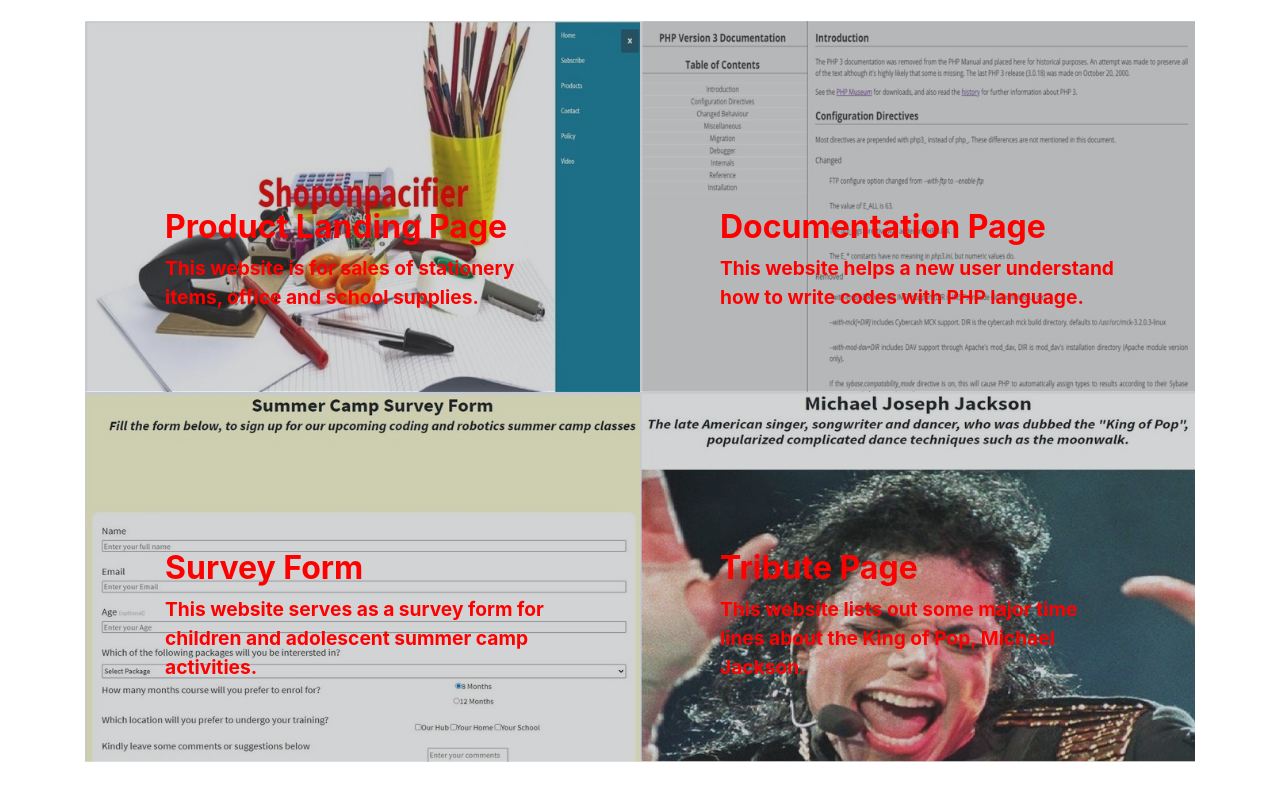
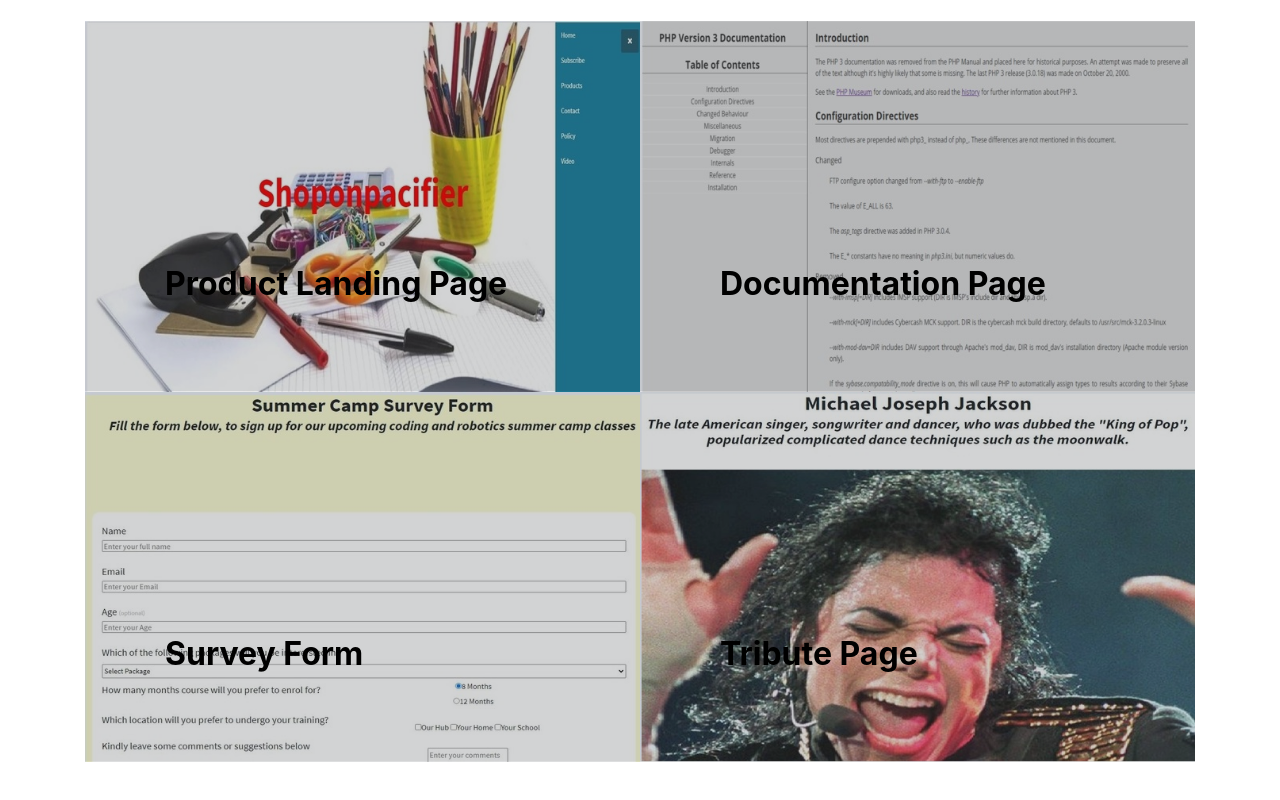
Before and after one commit to Collins975/Collins975.github.io, a website with bundled scripts: page Portfolio/index.html in a window 1280 px wide. Shown: the part 1649-2449 px from the top of the page. Built offline with nearby package versions, Linux system fonts and the light colour scheme.

Commit message:
Update index.html

```diff
--- a/Portfolio/index.html
+++ b/Portfolio/index.html
@@ -23,7 +23,7 @@
 
   <style>
     #calory {
-	color:  red;
+	color: black;
 	font-weight: bold;
   }
   </style>
@@ -124,7 +124,6 @@
             <div class="caption">
               <div class="caption-content">
                 <div id="calory" class="h2">Product Landing Page</div>
-                <p id="calory" class="mb-0">This website is for sales of stationery items, office and school supplies.</p>
               </div>
             </div>
             <img class="img-fluid" src="img/portfolio-1.jpg" alt="">
@@ -135,7 +134,6 @@
             <div class="caption">
               <div class="caption-content">
                 <div id="calory" class="h2">Documentation Page</div>
-                <p id="calory" class="mb-0">This website helps a new user understand how to write codes with PHP language. </p>
               </div>
             </div>
             <img class="img-fluid" src="img/portfolio-2.jpg" alt="">
@@ -146,7 +144,6 @@
             <div class="caption">
               <div class="caption-content">
                 <div id="calory" class="h2">Survey Form</div>
-                <p id="calory" class="mb-0">This website serves as a survey form for children and adolescent summer camp activities.</p>
               </div>
             </div>
             <img class="img-fluid" src="img/portfolio-3.jpg" alt="">
@@ -157,7 +154,6 @@
             <div class="caption">
               <div class="caption-content">
                 <div id="calory" class="h2">Tribute Page</div>
-                <p id="calory" class="mb-0">This website lists out some major time lines about the King of Pop, Michael Jackson.</p>
               </div>
             </div>
             <img class="img-fluid" src="img/portfolio-4.jpg" alt="">
```
